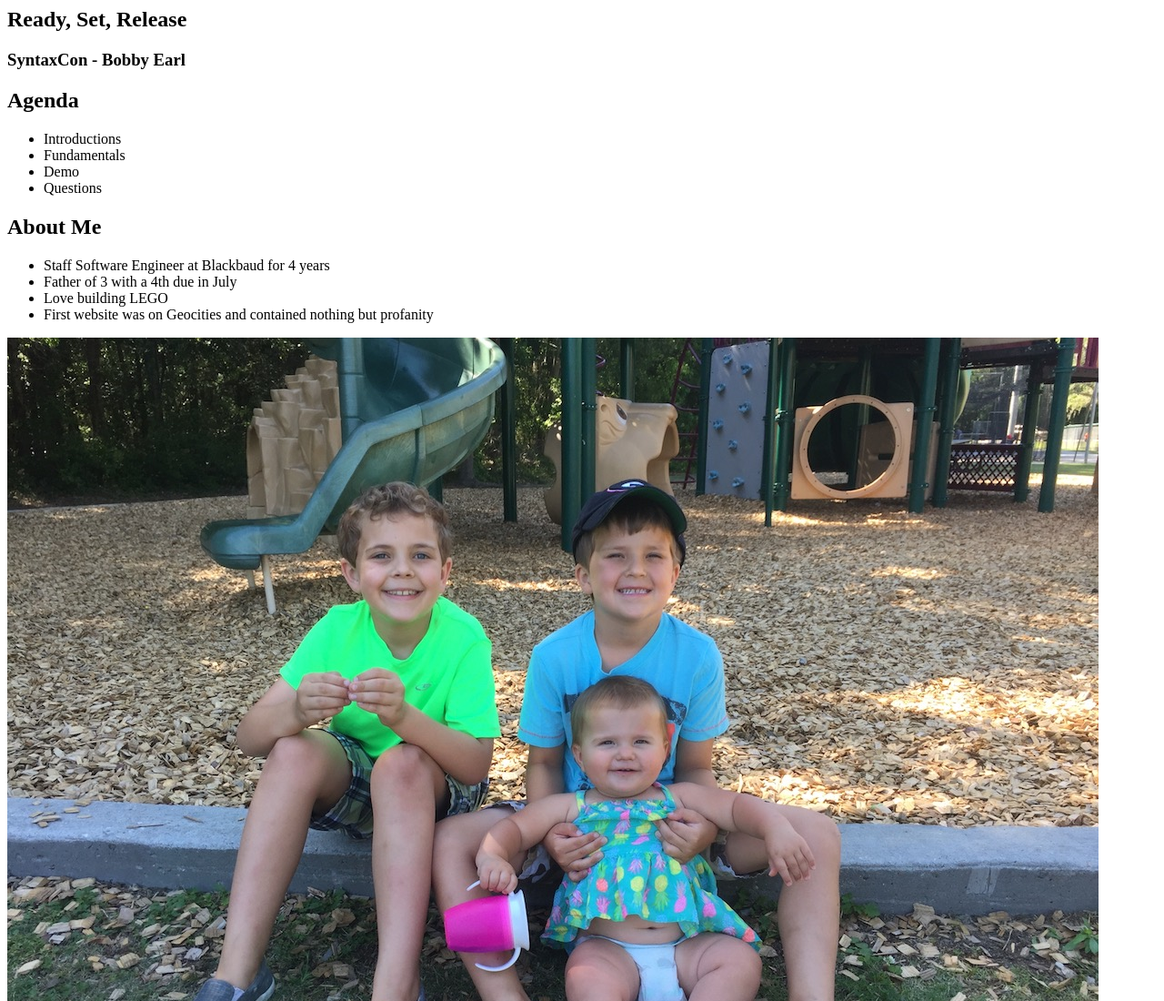
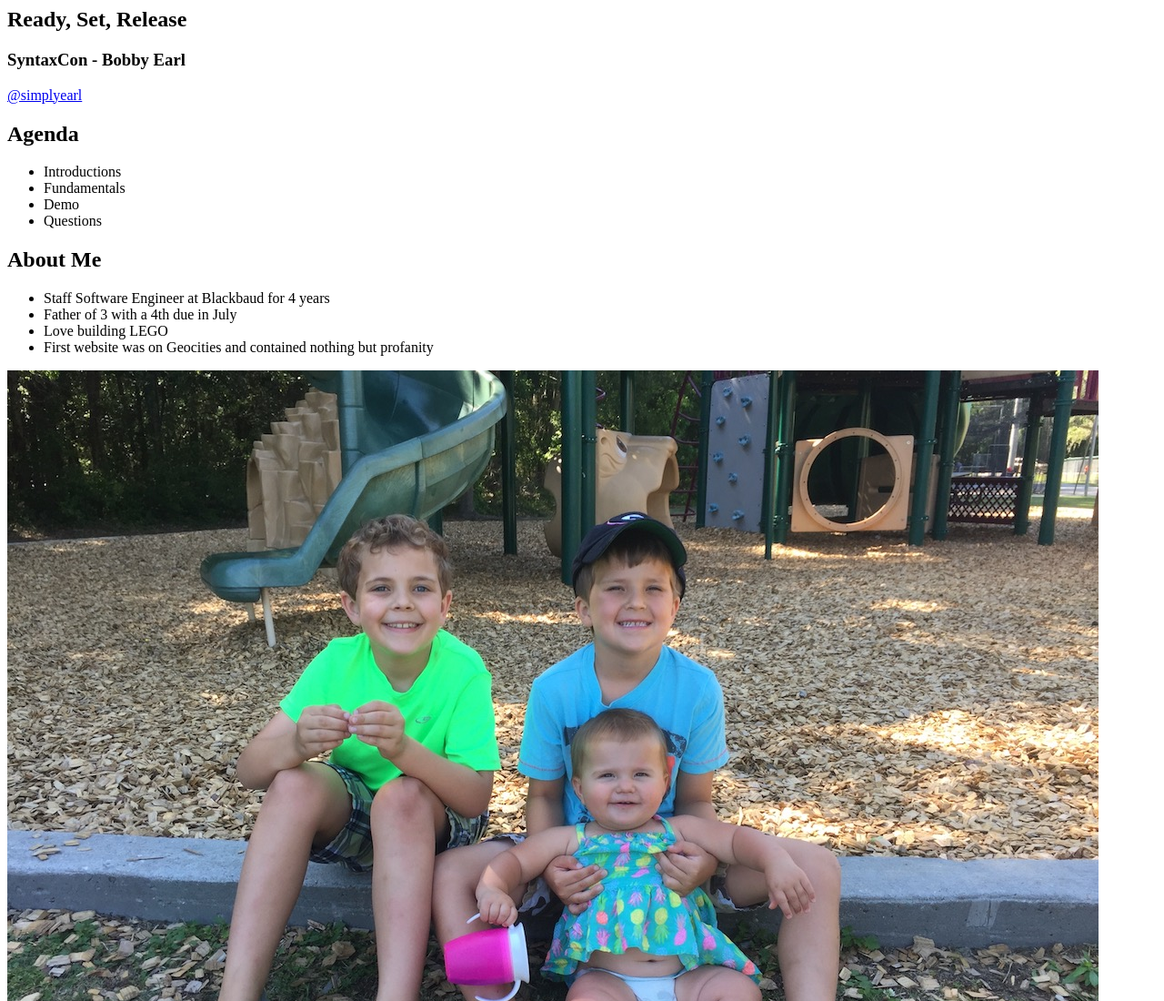
Before and after one commit to bobbyearl/presentation-syntaxcon, a website: page index.html in a window 1280 px wide. Shown: the top 1100 px of the page at 91% size. Drawn offline with Linux system fonts and the light colour scheme.

Commit message:
Added Twitter handle

```diff
--- a/index.html
+++ b/index.html
@@ -6,6 +6,9 @@
       <section>
         <h2>Ready, Set, Release</h2>
         <h3>SyntaxCon - Bobby Earl</h3>
+        <p>
+          <a href="https://twitter.com/simplyearl" target="_blank" rel="noopener noreferrer">@simplyearl</a>
+        </p>
       </section>
 
       <section>
```
